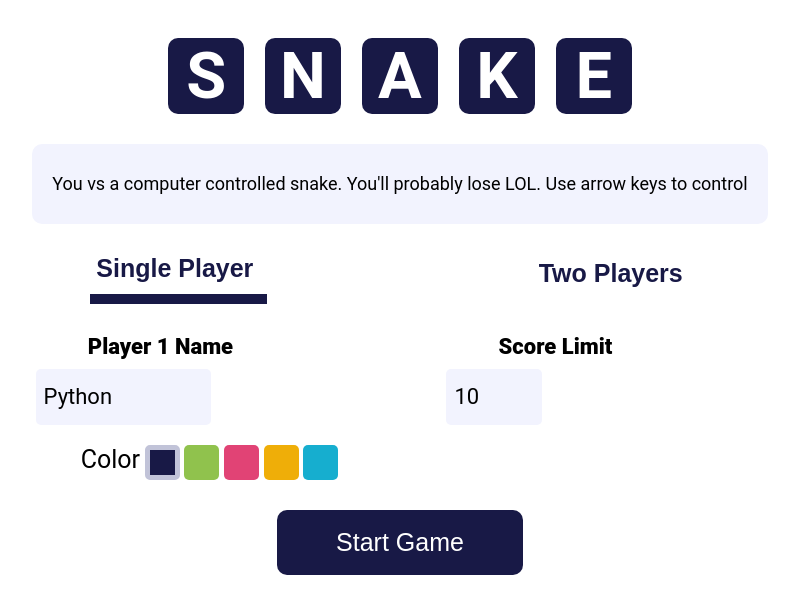
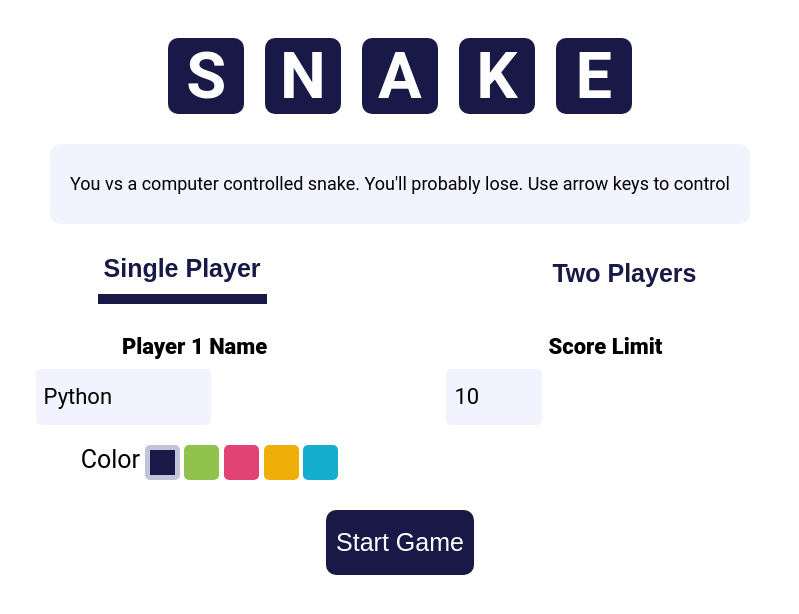
Before and after one commit to jackzhen1996/reactSnake, a React app: page / in a window 1280 px wide. Shown: the top 614 px of the page, without its empty margins (240-1039 px from the left). Built offline with nearby package versions, Linux system fonts and the light colour scheme; no server answers; the HTML template or start-up script is replaced by a standard one.

Commit message:
fixed styles

```diff
--- a/client/src/components/App.jsx
+++ b/client/src/components/App.jsx
@@ -16,7 +16,7 @@ const socket = socketIOClient(ENDPOINT,{
 
 const singlePlayer = {
   mode :'single',
-  description: "You vs a computer controlled snake. You'll probably lose LOL. Use arrow keys to control",
+  description: "You vs a computer controlled snake. You'll probably lose. Use arrow keys to control",
 }
 
 const multiPlayer = {
--- a/client/src/components/game/board.jsx
+++ b/client/src/components/game/board.jsx
@@ -46,8 +46,6 @@ const Board = ({mode, limit, player, p1Name, p2Name, p2Color, p1Color,socket, ro
 
 
   const [over,setOver] = useState(false)
-
-  const [ateFood, setAteFood] = useState(false);
 
   const [food,setFood] = useState(new Set(originalFood));
 
--- a/client/src/components/game/gameRulesAndControls.jsx
+++ b/client/src/components/game/gameRulesAndControls.jsx
@@ -137,7 +137,7 @@ const GameRulesAndControls = ({ data, getStart }) => {
                 <div className={styles.input}>
                   <label>
                     {host ? (
-                      <span>You Are Host</span>
+                      <span>(You're Host)   </span>
                     ) : null}
                     Player 1 Name
                   </label>
@@ -154,11 +154,11 @@ const GameRulesAndControls = ({ data, getStart }) => {
                     }
                     {host ? (
                     <button onClick={handleP1Ready} className={styles.ready}>
-                      {p1Ready ? "Ready!" : "Not Ready"}
+                      {p1Ready ? "  Ready!" : "  Not Ready"}
                     </button>
                     ):
                     (
-                      <div>{p1Ready ? "Ready!" : "Not Ready"}
+                      <div>{p1Ready ? "  Ready!" : "  Not Ready"}
                       </div>
                     )
                     }
@@ -176,7 +176,7 @@ const GameRulesAndControls = ({ data, getStart }) => {
                 <div className={styles.input}>
                   <label>
                     {!host ? (
-                      <span>You are P2</span>
+                      <span>(You)</span>
                     ) : null}
                     Player 2 Name
                   </label>
@@ -193,10 +193,10 @@ const GameRulesAndControls = ({ data, getStart }) => {
                     }
                     {!host ?
                     <button onClick={handleP2Ready} className={styles.ready}>
-                      {p2Ready ? "Ready!" : "Not Ready"}
+                      {p2Ready ? "Ready!" : "  Not Ready"}
                     </button>
                     :
-                    <div>{p2Ready ? "Ready!" : "Not Ready"}
+                    <div>{p2Ready ? "Ready!" : "  Not Ready"}
                     </div>
                     }
                   </div>
--- a/client/src/components/game/roomSetup.jsx
+++ b/client/src/components/game/roomSetup.jsx
@@ -34,14 +34,14 @@ const Room = ({data, getStart}) => {
   } else {
     return (
       <div>
-        <h2>Room Setup</h2>
+        <h2 style={{width: '100%', textAlign: 'center'}}>Room Setup</h2>
         <div className={styles.input}>
           <label>Enter room id</label>
+          <input style={{width: '500px'}} type='text' value={roomId} onChange={handleChange}></input>
           <button onClick={joinRoom}>Join Room</button>
-          <input type='text' value={roomId} onChange={handleChange}></input>
-        </div>
-        <div>
+          Or
           <button onClick={createRoomAndId}>Create Room</button>
+
         </div>
       </div>
     )
--- a/client/src/components/game/styles.module.css
+++ b/client/src/components/game/styles.module.css
@@ -35,7 +35,6 @@
   display: flex;
   flex-direction: column;
   justify-content: center;
-  align-items: center;
   margin-bottom: 10px;
 }
 
@@ -102,7 +101,6 @@
 .input label {
   text-align: left;
   /* border: 1px solid black; */
-  width: 52%;
   margin-bottom: 10px;
   font-size: 22px;
   font-weight: 800;
@@ -132,14 +130,15 @@
   margin-top: 10px;
 }
 
-.startContainer button {
-  width: 30%;
+.startContainer button, .input button {
   background-color: #181946;
   color: white;
   border-radius: 10px;
   font-size: 25px;
   height: 65px;
   border: none;
+  padding-left: 10px;
+  padding-right: 10px;
 }
 
 .colorGroup {
--- a/client/src/components/styles.module.css
+++ b/client/src/components/styles.module.css
@@ -38,7 +38,6 @@
 }
 
 .landing button {
-  width: 20%;
   height: 60px;
   background: none;
   border: none;
```
